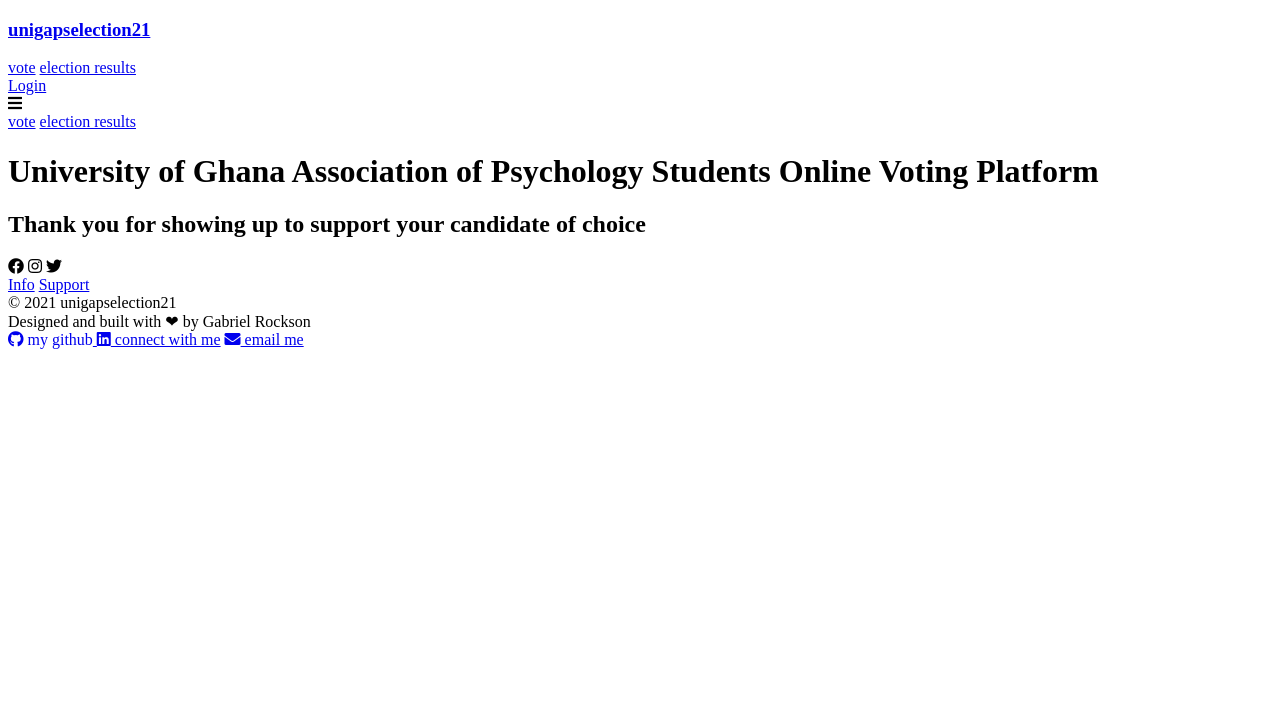
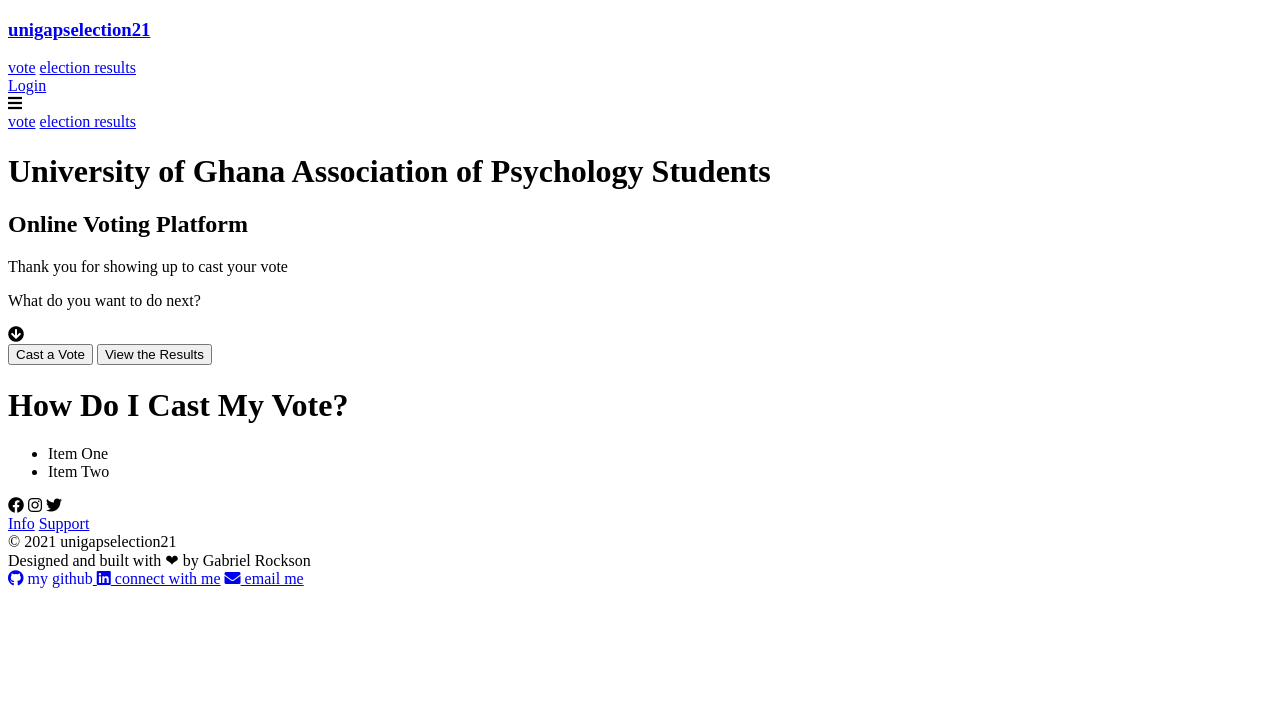
Before and after one commit to rocksongabriel/musical-potato, a Django app: template templates/pages/homepage.html in a window 1280 px wide. Shown: the top 721 px of the page. Run offline with Django 3.2, Linux system fonts and the light colour scheme; the template is opened without the code that fills it, so the values that code supplies are empty.

Commit message:
Add call to action to homepage

```diff
--- a/jstoolchain/css/tailwind.css
+++ b/jstoolchain/css/tailwind.css
@@ -1,4 +1,4 @@
-@import url('https://fonts.googleapis.com/css2?family=Arvo:ital,wght@0,400;0,700;1,400;1,700&family=Lato:ital,wght@0,100;0,300;0,400;0,700;0,900;1,100;1,300;1,400;1,700;1,900&family=Raleway:ital,wght@0,100;0,200;0,300;0,400;0,500;0,600;0,700;0,800;0,900;1,100;1,200;1,300;1,400;1,500;1,600;1,700;1,800;1,900&display=swap');
+/* @import url('https://fonts.googleapis.com/css2?family=Arvo:ital,wght@0,400;0,700;1,400;1,700&family=Lato:ital,wght@0,100;0,300;0,400;0,700;0,900;1,100;1,300;1,400;1,700;1,900&family=Raleway:ital,wght@0,100;0,200;0,300;0,400;0,500;0,600;0,700;0,800;0,900;1,100;1,200;1,300;1,400;1,500;1,600;1,700;1,800;1,900&display=swap'); */
 
 @tailwind base;
 @tailwind components;
--- a/templates/base.html
+++ b/templates/base.html
@@ -18,7 +18,7 @@
       <!-- logo -->
       <div>
         <h3 class="text-lg md:text-2xl font-bold">
-          <a href="{% url 'pages:home' %}"><span class="font-extrabold text-gray-700 font-raleway">unigapselection21</span></a>
+          <a href="{% url 'pages:home' %}"><span class="font-bold text-gray-400 font-raleway"><span class="text-gray-600 font-extrabold">unigaps</span>election21</span></a>
         </h3> <!-- this is the logo-->
       </div>
 
--- a/templates/pages/homepage.html
+++ b/templates/pages/homepage.html
@@ -5,14 +5,27 @@
 
 {% block content %}
 
-<div class="px-2 md:px-5 lg:px-10 mb-60">
-    <h1 class="text-6xl lg:text-8xl font-extrabold leading-snug text-center text-gray-900 py-3">
-        University of Ghana Association of Psychology Students <span class="text-yellow-700">Online Voting Platform</span>
-    </h1>
+<div class="">
+    <div class="">
+        <h1 class="text-5xl md:text-7xl lg:text-8xl font-extrabold leading-snug text-center text-gray-700 py-3 md:leading-snug">
+            University of Ghana Association of Psychology Students
+        </h1>
+        <h2 class="text-yellow-700 text-4xl md:text-5xl lg:text-7xl py-5 text-center font-bold">Online Voting Platform</h2>
+    </div>
 
-    <h2 class="text-gray-500 text-center py-16 text-4xl md:text-6xl font-bold">
-        Thank you for showing up to support your candidate of choice
-    </h2>
+    <div class="grid grid-rows-2 text-center mt-10">
+        <div>
+            <p class="text-2xl md:text-4xl pb-0 text-gray-800 font-bold">Thank you for showing up to cast your vote</p>
+            <p class="py-3 font-bold text-blue-500 text-xl">What do you want to do next? </p>
+            <i class="fas fa-arrow-circle-down animate-pulse py-5 text-5xl text-red-600"></i>
+        </div>
+
+        <div class="flex flex-col md:flex-row justify-evenly mt-1 md:mt-5 lg:mt-0 bg-blue-100 shadow-xl p-8">
+            <a href="{% url 'vote_app:vote-categories' %}" class="flex w-full"><button class="bg-blue-600 hover:bg-blue-800 w-full text-2xl font-bold text-white py-5 md:mx-2 rounded-2xl">Cast a Vote</button></a>
+
+            <a href="{% url 'vote_app:results' %}" class="flex w-full mt-5 md:mt-0"><button class="bg-green-600 hover:bg-green-800 w-full text-2xl font-bold text-white py-5 md:mx-2 rounded-2xl">View the Results</button></a>
+        </div>
+    </div>
 
     <!--
         TODO -
@@ -22,9 +35,14 @@
         4. Answer the question of people not being able to login
     -->
 
-    <section> <!-- How do I vote section-->
+    <div class="my-16">
+        <h1 class="font-bold text-center text-2xl md:text-4xl">How Do I Cast My Vote?</h1>
 
-    </section>
+        <ul>
+            <li class="">Item One</li>
+            <li>Item Two</li>
+        </ul>
+    </div>
 
     <section> <!-- I can't log in with my credentials-->
 
--- a/vote_app/models.py
+++ b/vote_app/models.py
@@ -1,5 +1,4 @@
 from django.db import models
-from django.db.models.fields import related
 from django.utils.safestring import mark_safe
 from django.utils.translation import gettext_lazy as _
 from django.utils.text import slugify
@@ -80,7 +79,8 @@ class Candidate(models.Model):
         return super().save(**kwargs)
 
     def save(self, **kwargs):
-        self.full_name = " ".join(self.full_name.split()) # Remove any spaces that will mistakenly crawl into the full_name
+        self.full_name = " ".join(self.full_name.split(
+        ))  # Remove any spaces that will mistakenly crawl into the full_name
         return super().save(**kwargs)
 
     def __str__(self):
```
